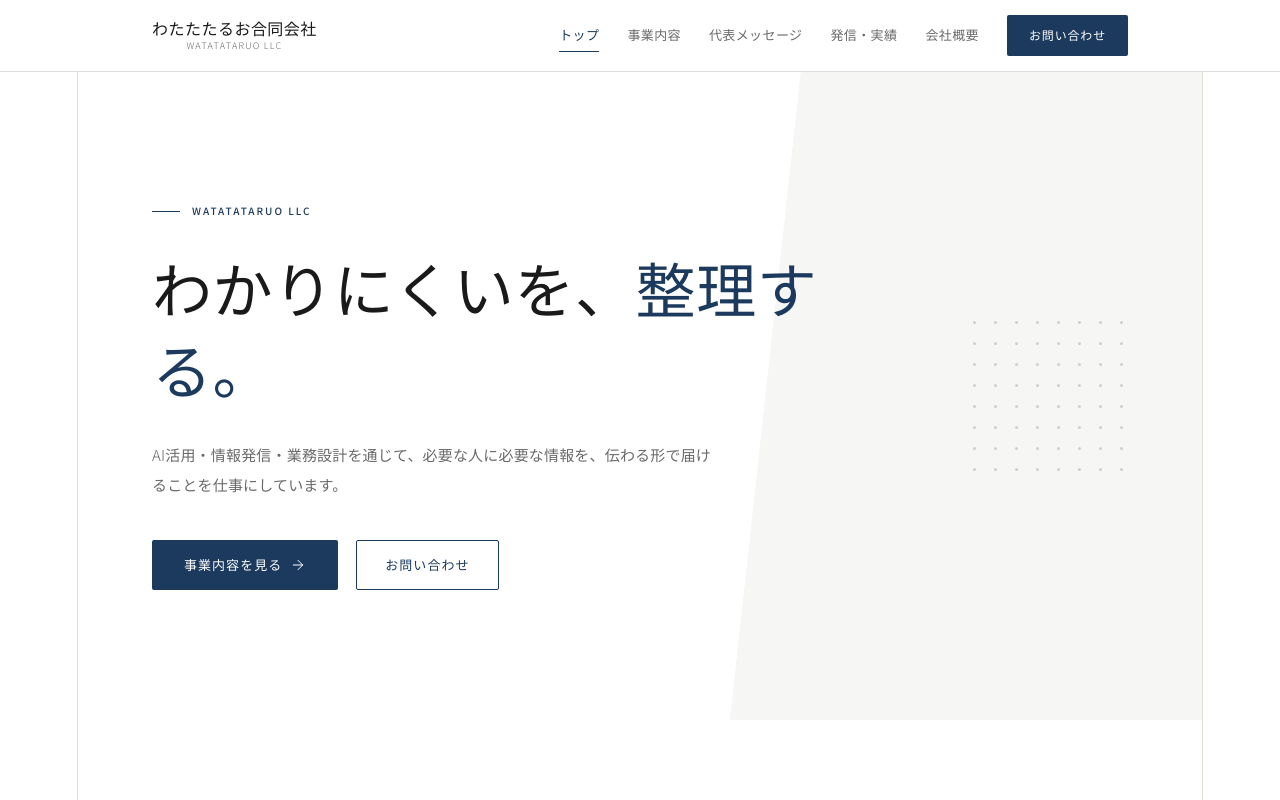
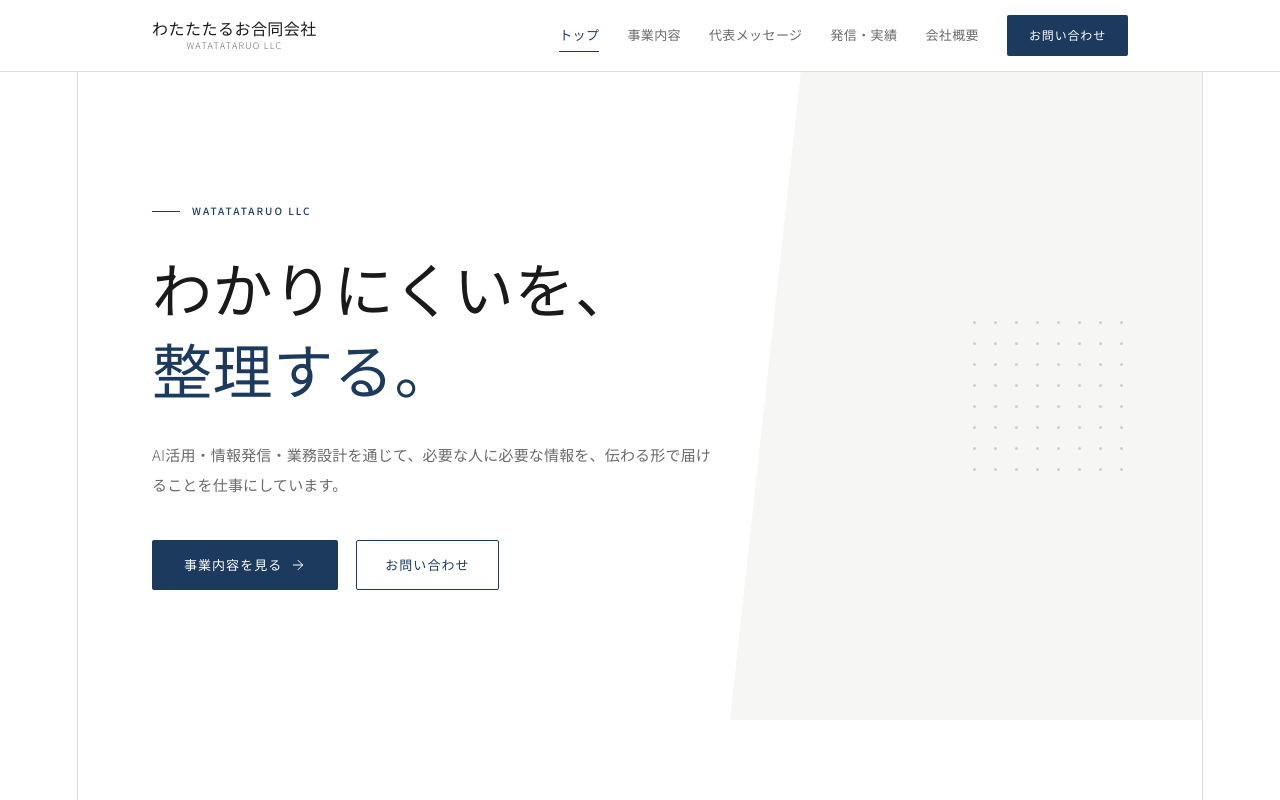
Before and after one commit to watatataruo/site, a React (Vite) app: page / in a window 1280 px wide. Shown: the top 800 px of the page. Built offline with nearby package versions, Linux system fonts and the light colour scheme.

Commit message:
Adjust hero headline line break

```diff
--- a/src/App.jsx
+++ b/src/App.jsx
@@ -174,6 +174,7 @@ input, textarea, select { font: inherit; }
   font-weight: 300; line-height: 1.36; color: var(--text);
   margin-bottom: 24px; letter-spacing: 0.01em; max-width: 680px;
 }
+.hero-break { display: block; }
 .hero-h em { font-style: normal; color: var(--navy); font-weight: 600; }
 .hero-body {
   font-size: 15px; color: var(--text-muted); line-height: 2;
@@ -612,7 +613,10 @@ function Home({ go }) {
         </div>
         <div className="hero-in">
           <div className="hero-ey anim d1">Watatataruo LLC</div>
-          <h1 className="hero-h anim d2">わかりにくいを、<em>整理する。</em></h1>
+          <h1 className="hero-h anim d2">
+            <span className="hero-break">わかりにくいを、</span>
+            <em>整理する。</em>
+          </h1>
           <p className="hero-body anim d3">
             AI活用・情報発信・業務設計を通じて、必要な人に必要な情報を、伝わる形で届けることを仕事にしています。
           </p>
```
